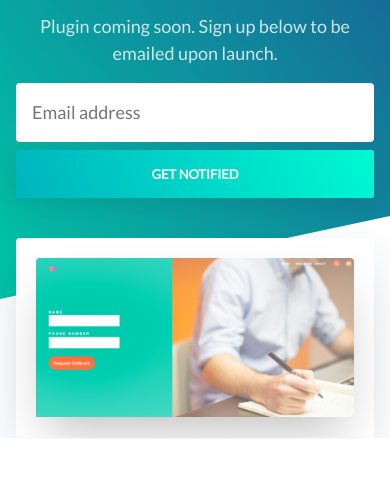
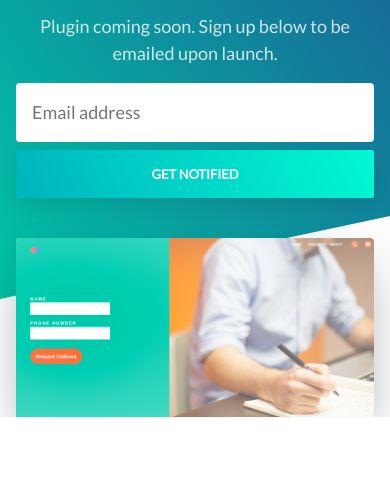
Before and after one commit to kiteframe/wp-request-callback-site, a website: page index.html in a window 390 px wide. Shown: the part 201-679 px from the top of the page. Drawn offline with nearby package versions, Linux system fonts and the light colour scheme; files that its build step writes are made by us from their sources; files whose address does not match are found by name.

Commit message:
Adjust screenshot styling for mobile

```diff
--- a/src/scss/layout/_hero.scss
+++ b/src/scss/layout/_hero.scss
@@ -20,11 +20,9 @@
 
 .hero-media {
     position: relative;
-    height: 200px;
     margin-top: 40px;
     background: color(bg, 1);
     border-radius: 4px 4px 0 0;
-    padding: 20px;
 
     img {
       box-shadow: 0 25px 50px -12px rgba(0, 0, 0, 0.25);
```
